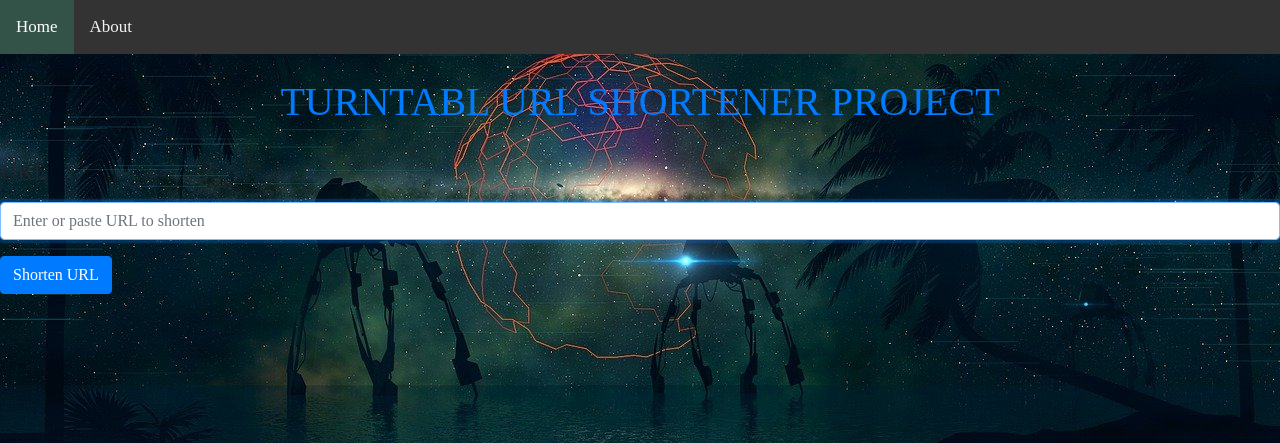
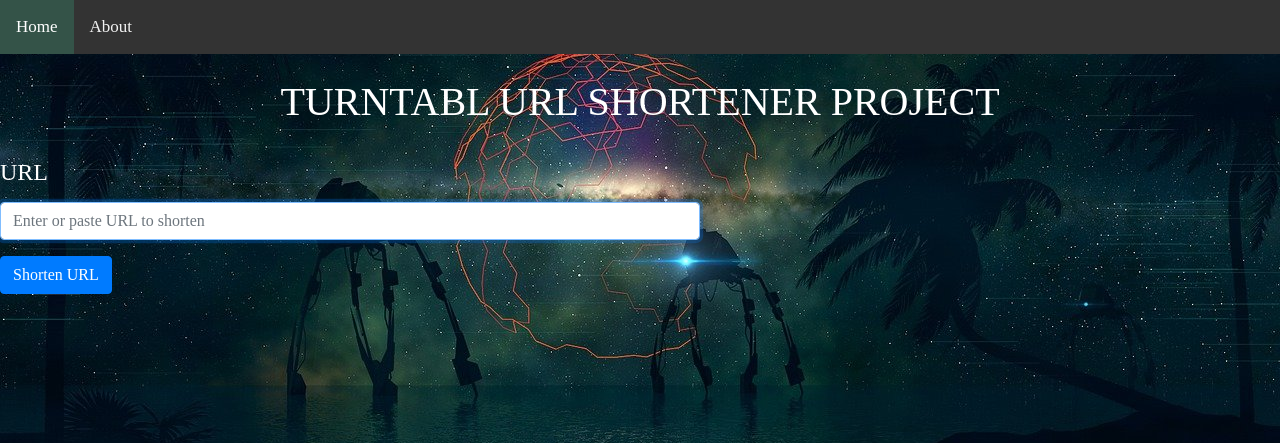
Before and after one commit to CharlesBoadu/Turntabl-final-project-work, a Flask app: page / in a window 1280 px wide. Shown: the top 443 px of the page. Run offline with Flask 2, Linux system fonts and the light colour scheme; some libraries are stand-ins or nearby versions.

Commit message:
changed font color

```diff
--- a/templates/index.html
+++ b/templates/index.html
@@ -2,14 +2,14 @@
 
 {% block content %}
 
-    <h1 style="color: #007bff; text-align: center">{% block title %} TURNTABL URL SHORTENER PROJECT{% endblock %}</h1>
+    <h1 style="color:White; text-align: center">{% block title %} TURNTABL URL SHORTENER PROJECT{% endblock %}</h1>
     <form method="post">
     <div class="form-group">
         <br>
-        <label for="url"><h4>URL</h4></label>
+        <label for="url" style="color:White; text-align: center"><h4 >URL</h4></label>
         <input type="text" name="url"
                placeholder="Enter or paste URL to shorten" class="form-control"
-               value="{{ request.form['url'] }}" autofocus></input>
+               value="{{ request.form['url'] }}" autofocus style="width: 700px;"/>
     </div>
 
     <div class="form-group">
```
